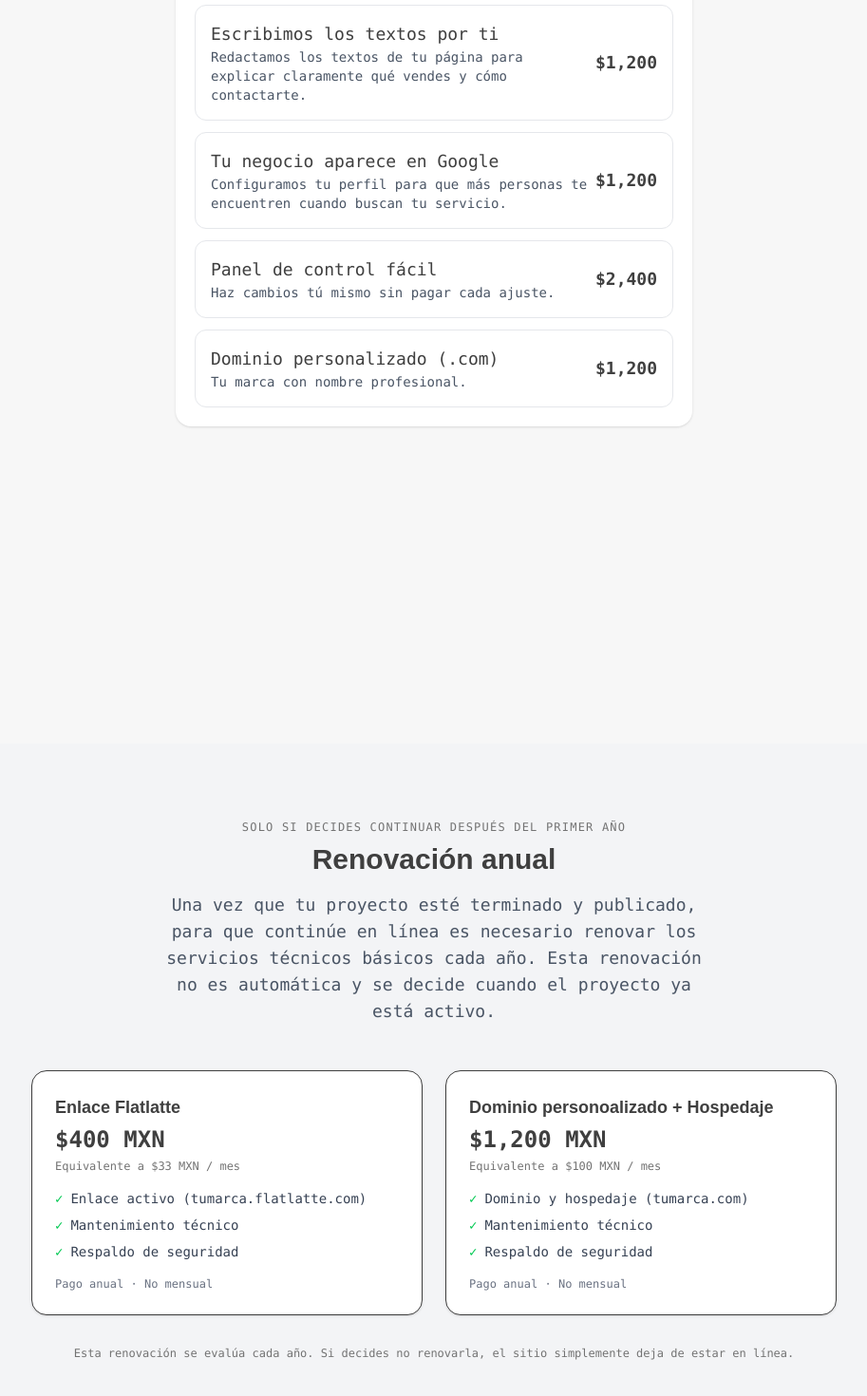
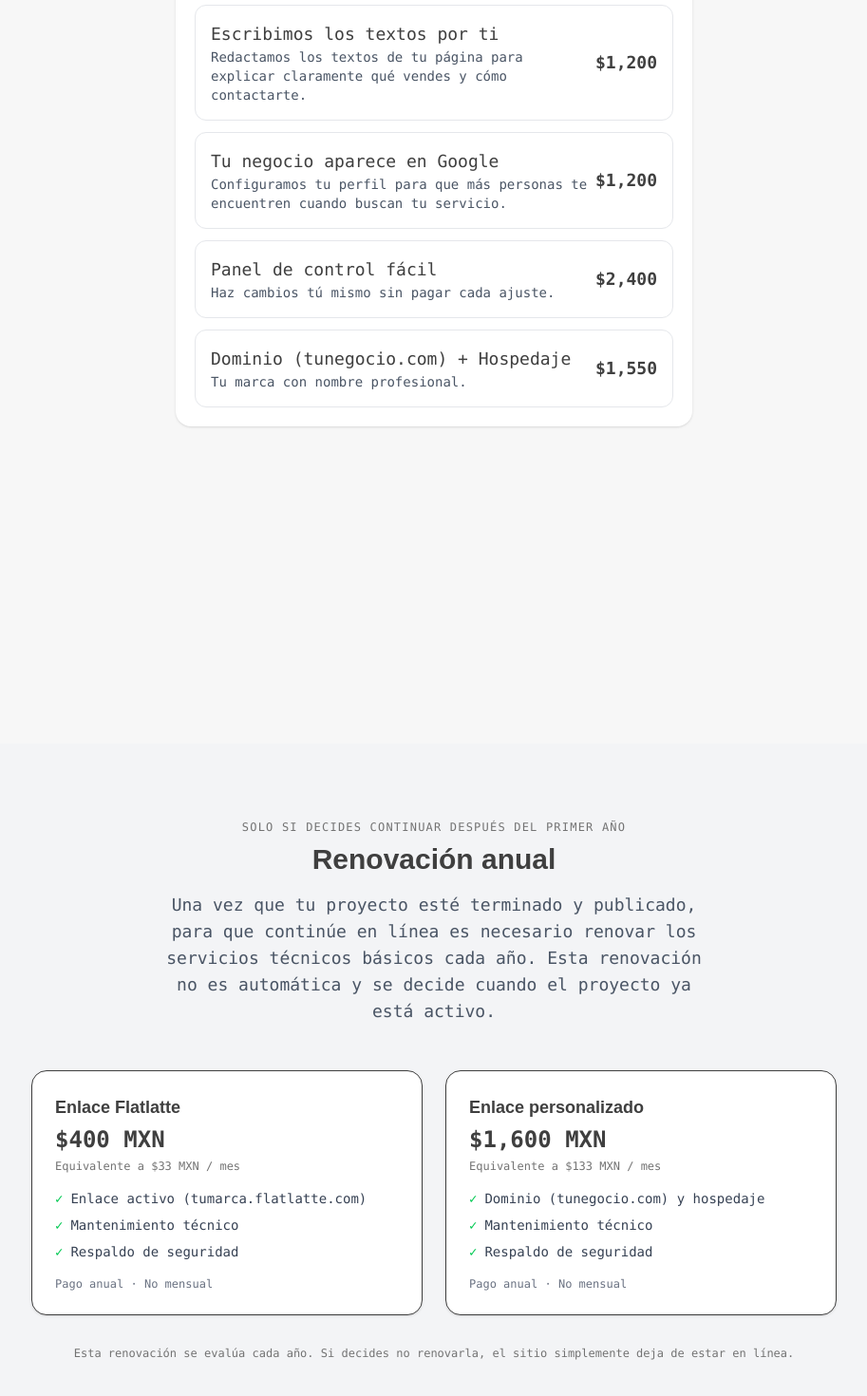
Before and after one commit to okvianey/flatlatte-next, a Next.js app: page /precios in a window 1280 px wide. Shown: the part 1608-3078 px from the top of the page at 95% size, without its empty margins (183-1096 px from the left). Built offline with nearby package versions, Linux system fonts and the light colour scheme; a web font is replaced by a local one.

Commit message:
actualización de algunos precios

```diff
--- a/app/assets/products.js
+++ b/app/assets/products.js
@@ -103,9 +103,9 @@ export const extras = [
   {
     id: "domain",
     icon: "bi-pencil-square",
-    title: "Dominio personalizado (.com)",
+    title: "Dominio (tunegocio.com) + Hospedaje",
     description: "Tu marca con nombre profesional.",
-    price: 1200,
+    price: 1550,
     availableFor: ["whatsapp", "web"],
   },
   {
@@ -130,10 +130,10 @@ export const extras = [
       ]
     },
     {
-      title: "Dominio personoalizado + Hospedaje",
-      price: 1200,
+      title: "Enlace personalizado",
+      price: 1600,
       features: [
-        "Dominio y hospedaje (tumarca.com)",
+        "Dominio (tunegocio.com) y hospedaje",
         "Mantenimiento técnico",
         "Respaldo de seguridad"
       ]
```
